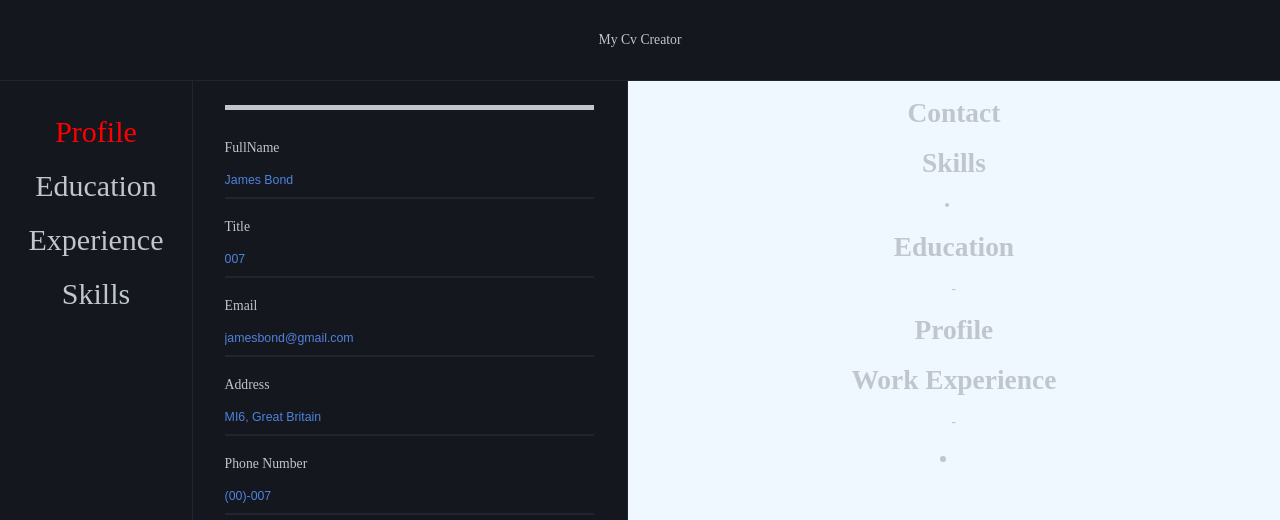
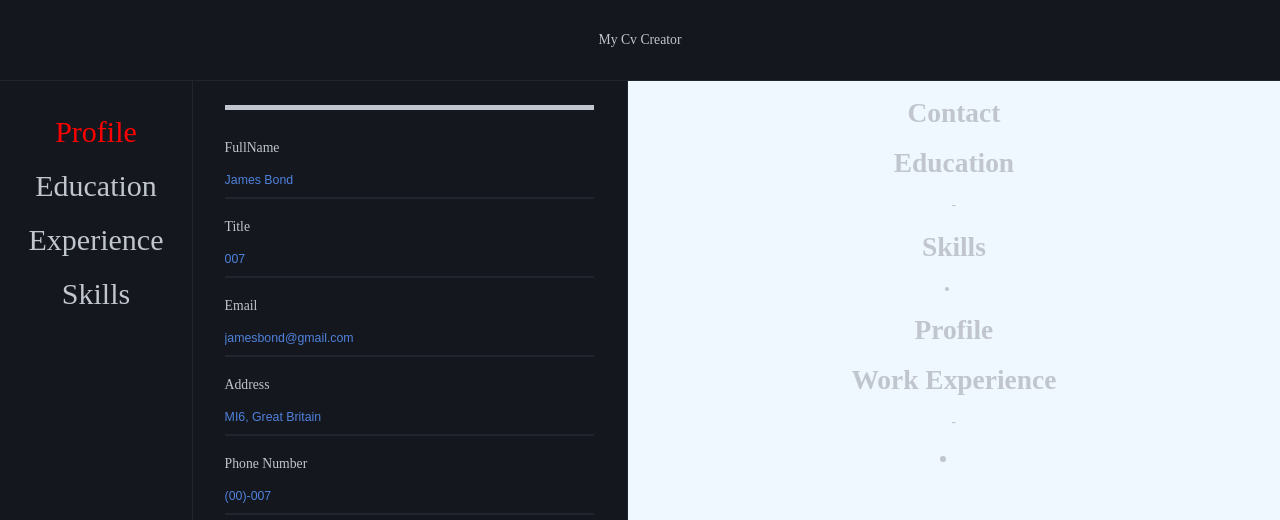
Before and after one commit to AminuMado/cv-creator, a React app: page / in a window 1280 px wide. Shown: the top 520 px of the page. Built offline with nearby package versions, Linux system fonts and the light colour scheme; the HTML template or start-up script is replaced by a standard one.

Commit message:
added container wrappers for layout

```diff
--- a/src/components/CvPreview/CvPreview.js
+++ b/src/components/CvPreview/CvPreview.js
@@ -9,16 +9,18 @@ function CvPreview({ formData }) {
   return (
     <div className="cv-preview-wrapper">
       <CvHeader personalInfo={formData.personalInfo} />
+      <div className="cv-column-container">
         <div className="cv-left-column-wrapper">
           <CvContact personalInfo={formData.personalInfo} />
+          <CvEducation education={formData.education} />
           <CvSkills skills={formData.skills} />
-        <CvEducation education={formData.education} />
         </div>
         <div className="cv-right-column-wrapper">
           <CvProfile personalInfo={formData.personalInfo} />
           <CvExperience experience={formData.experience} />
         </div>
       </div>
+    </div>
   );
 }
 
```
Lines whose indentation alone changed are shown as unchanged.
